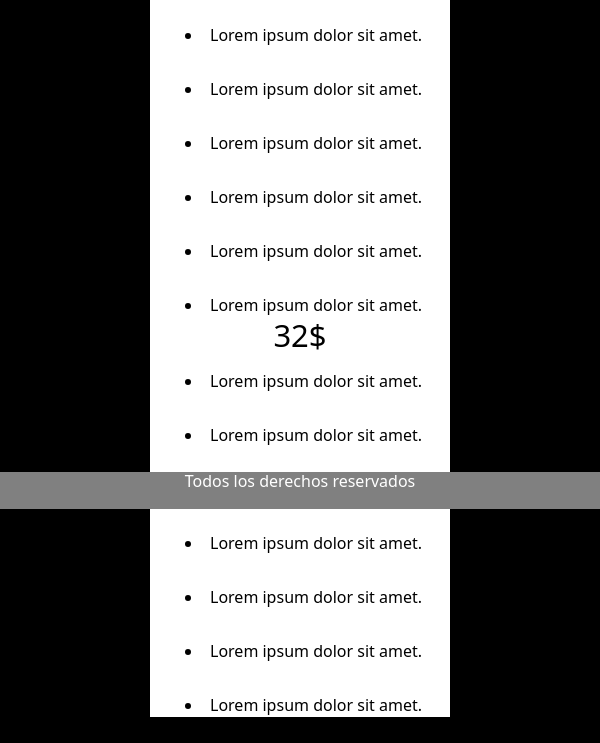
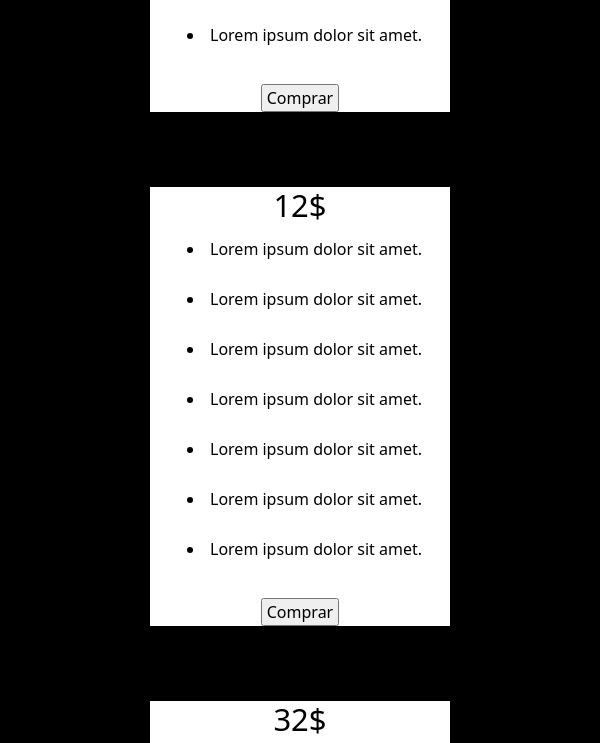
Before and after one commit to franscutari/Visual-Lover, a plain HTML site: page pages/precios.html in a window 600 px wide. Shown: the part 584-1327 px from the top of the page. Drawn offline with nearby package versions, Linux system fonts and the light colour scheme.

Commit message:
cambio desafio

```diff
--- a/css/main.css
+++ b/css/main.css
@@ -562,6 +562,7 @@ footer {
     background-repeat: no-repeat;
   }
 
+
   /*PRECIOS*/
 
 
@@ -798,25 +799,29 @@ footer {
 
   /*PRECIOS*/
 
-  .gridContainerPrecios{
-    display: grid;
-      height: auto;
-      grid-template-rows: 150vh;
-      grid-template-areas:
-      "contenedorPrecios"
+  .flexContainerPrecios{
+    display: flex;
+    flex-direction: column;
+    height: 2000px;
+    width: 100%;
+    justify-content: center;
   }
 
-  .containerPreciosTotal {
-    grid-area: contenedorPrecios;
+  .containerPreciosTotal{
+    display: flex;
+    width: 100%;
+    height: 2000px;
+    justify-content: center;
   }
 
   .contenedorPrecios{
-    display: flex;
+    display: none;
     width: 100%;
     height: 200px;
     color: white;
+    background-color: orange;
     justify-content: center;
-    align-items: flex-end;
+    align-items: flex-start;
     font-family: 'Franklin Gothic Medium', 'Arial Narrow', Arial, sans-serif;
 }
 
@@ -824,16 +829,17 @@ footer {
     display: flex;
     flex-direction: column;
     width: 100%;
-    height: 1500px;
-    justify-content: space-evenly;
+    height: 100px;
+    justify-content: center;
     align-items: center;
+    gap: 75px;
 
 }
 
 .menuPrecios div{
     display: flex;
     width: 50%;
-    height: 400px;
+    height: 600px;
     background-color: rgb(255, 255, 255);
     color: black;
     justify-content: space-evenly;
@@ -844,7 +850,20 @@ footer {
 }
 
 .menuPrecios div ul li{
-   padding: 7px;
+   padding: 5px;
+}
+
+.footerPrecios {
+  display: flex;
+  justify-content: center;
+  align-items: flex-end;
+  width: 100%;
+  height: 42vh;
+  background-color: grey;
+}
+
+footer h6 {
+  padding-bottom: 10px;
 }
 
 .footerPrecios {
```
